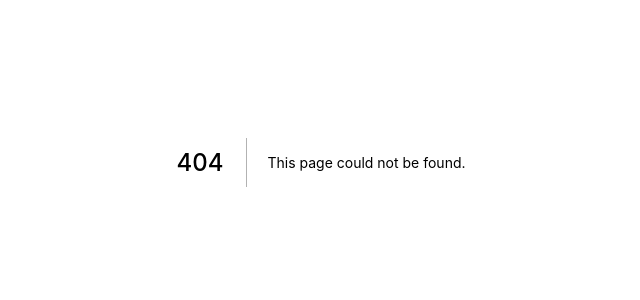
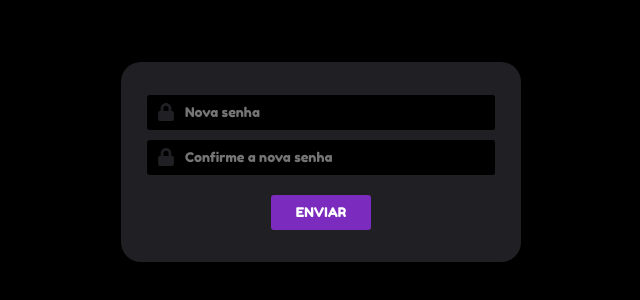
Before and after one commit to Pgsalbuquerque/DreamFit, a Next.js app: page /senha in a window 1280 px wide. Before the commit this address had no page. Shown: the part 238-538 px from the top of the page, without its empty margins (319-959 px from the left). Built offline with nearby package versions, Linux system fonts and the light colour scheme.

Commit message:
Sistema de recuperar senha por email finalizado, fix bugs

```diff
--- a/src/pages/login/index.js
+++ b/src/pages/login/index.js
@@ -108,7 +108,7 @@ export default function Login() {
                         <FaLock style={{color: "29292E", marginLeft: "10px"}}/>
                         <Input type="password" placeholder="Senha" value={senha} onChange={e => setSenha(e.target.value)}/>
                     </DivInput>
-                    <SenhaLink href="/">Esqueci minha senha!</SenhaLink>
+                    <SenhaLink href="/recuperarsenha">Esqueci minha senha!</SenhaLink>
                     <ButtonEntrar onClick={() => ClickFunction(cpf,senha,routes)} >ENTRAR</ButtonEntrar>
                     <DivTextinhos>
                         <TextA>Não é nosso aluno?</TextA>
--- a/src/pages/perfil/index.js
+++ b/src/pages/perfil/index.js
@@ -25,6 +25,10 @@ function perfil() {
         localStorage.setItem('tokendreamfit', '')
         localStorage.setItem('dreamfituuid', '')
         routes.push('/login')
+
+    }
+
+    function Click2(){
 
     }
 
@@ -107,6 +111,7 @@ function perfil() {
                             <NomeIdade>
                                 <Nome>{dados.name}</Nome>
                                 <Idade>{dados.birthDate}</Idade>
+                                <a href="novasenha" style={{fontFamily: 'Fredoka One, arial, roboto',fontSize: '14px', color: '#5A189A' ,background: '#000', border: 'none', cursor: 'pointer'}}>Redefinir senha</a>
                             </NomeIdade>
                             <Plano>
                                 <PlanoText>PLANO</PlanoText>
--- /dev/null
+++ b/src/pages/senha/index.js
@@ -0,0 +1,42 @@
+import React, {useState} from 'react';
+
+import { Main ,Container, Inputt, Buttonn, DivInvisible } from '../../styles/senha/styles';
+
+import {useRouter} from 'next/router'
+
+import { FaLock } from 'react-icons/fa'
+
+import api from '../../api/index'
+
+function recuperarsenha() {
+    const routes = useRouter()
+    const [senha, setSenha] = useState('')
+    const [confirmacao, setConfirmacao] = useState('')
+
+    async function Click() {
+        const token = routes.query.token
+
+        api.post(`/users/recovery-token/${token}`, {
+            confirmNewPassword: confirmacao,
+            newPassword: senha
+        })
+        .then(alert('Senha alterada com sucesso'))
+        .catch(e => {e.response.data.message})
+    }
+
+    return <Main>
+      <Container>
+          <DivInvisible>
+            <FaLock size={18} color="#202024"></FaLock>
+            <Inputt type="password" value={senha} onChange={e => setSenha(e.target.value)} placeholder="Nova senha"></Inputt>
+          </DivInvisible>
+          <DivInvisible style={{marginTop: '10px'}}>
+            <FaLock size={18} color="#202024"></FaLock>
+            <Inputt type="password" value={confirmacao} onChange={e => setConfirmacao(e.target.value)} placeholder="Confirme a nova senha"></Inputt>
+          </DivInvisible>
+        <Buttonn onClick={Click}>ENVIAR</Buttonn>
+      </Container>
+  </Main>;
+}
+
+export default recuperarsenha;
--- /dev/null
+++ b/src/styles/senha/styles.js
@@ -0,0 +1,53 @@
+import styled from 'styled-components';
+
+export const Main = styled.div`
+    width: 100vw;
+    height: 100vh;
+    display: flex;
+    align-items: center;
+    justify-content: center;
+`;
+
+export const Container = styled.div`
+    height: 200px;
+    width: 400px;
+    background: #202024;
+    display: flex;
+    flex-direction: column;
+    align-items: center;
+    justify-content: center;
+    border-radius: 20px;
+`;
+
+export const Inputt = styled.input`
+    width: 320px;
+    height: 35px;
+    border-radius: 3px;
+    border: none;
+    outline: none;
+    background: #000;
+    color: #fff;
+    font-family: "Fredoka One",Arial, Helvetica, sans-serif;
+    text-indent: 10px;
+`;
+
+export const DivInvisible = styled.div`
+    background: #000;
+    border-radius: 3px;
+    display: flex;
+    align-items: center;
+    padding-left: 10px;
+`;
+
+export const Buttonn = styled.button`
+    width: 100px;
+    height: 35px;
+    background: #7B2CBF;
+    margin-top: 20px;
+    border: none;
+    cursor: pointer;
+    outline: none;
+    border-radius: 3px;
+    color: #fff;
+    font-family: "Fredoka One",Arial, Helvetica, sans-serif;
+`;
```
Also changed, not shown: src/pages/novasenha/index.js (+26 -4 lines), src/pages/recuperarsenha/index.js (+15 -3 lines).
